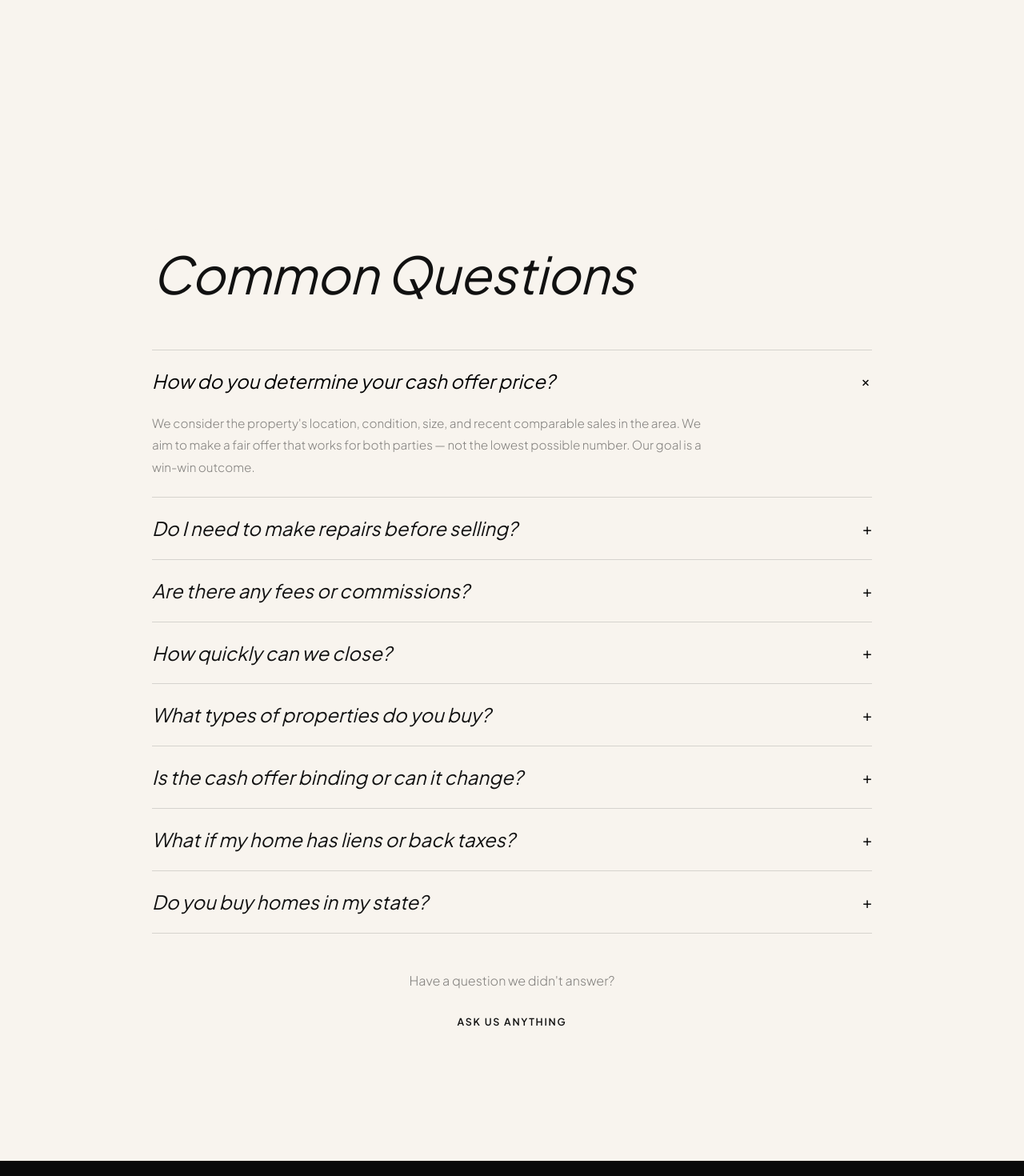
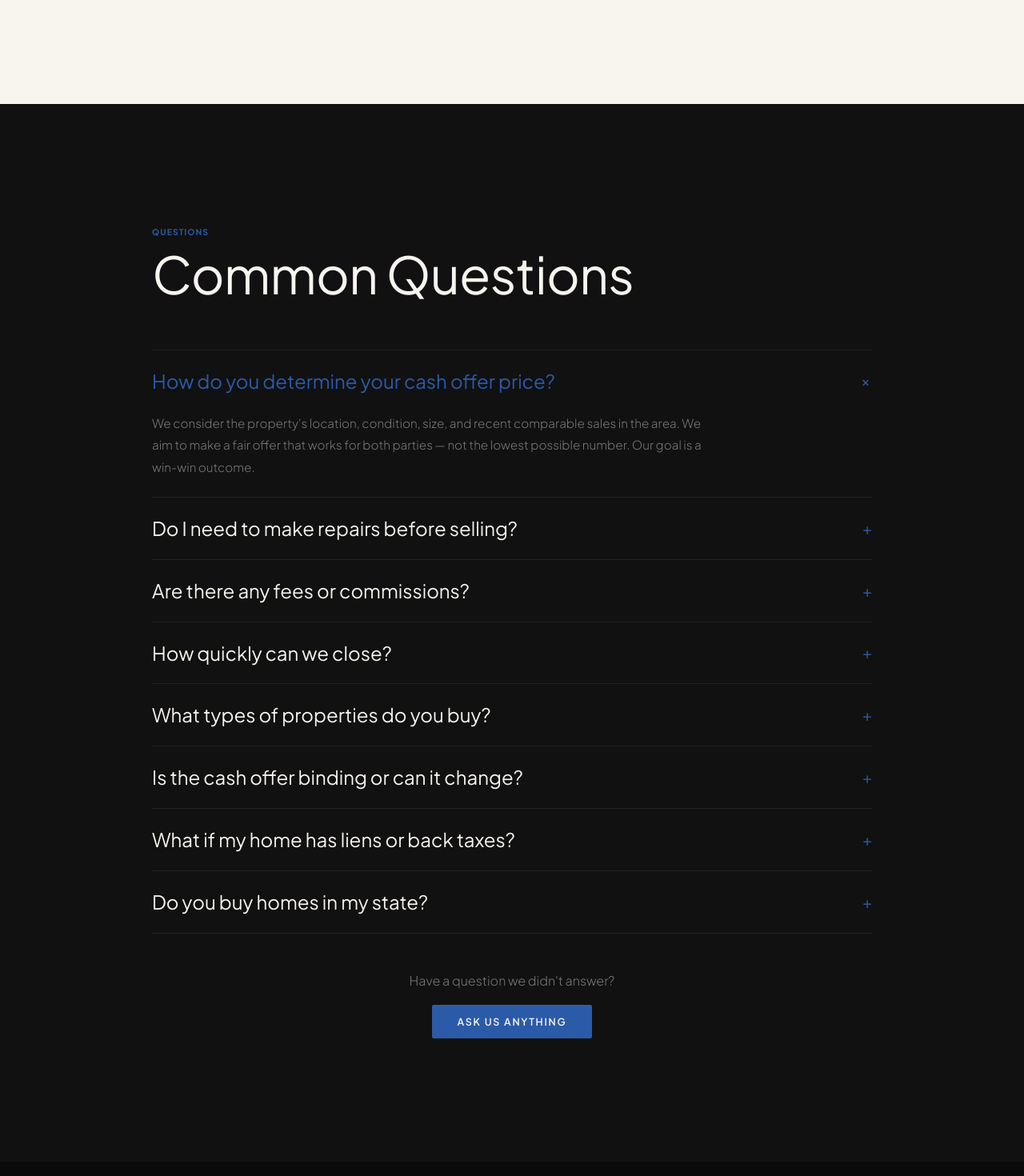
Before and after one commit to callum-png/magnolia-home-buyers, a Next.js app: page / in a window 1280 px wide. Shown: the part 3960-5430 px from the top of the page at 80% size. Built offline with nearby package versions, Linux system fonts and the light colour scheme.

Commit message:
feat: reskin FAQ to dark+blue palette

```diff
--- a/components/FAQ.tsx
+++ b/components/FAQ.tsx
@@ -49,8 +49,8 @@ function FAQItem({ faq, isOpen, onToggle, isLast }: {
   return (
     <div
       style={{
-        borderTop: '1px solid rgba(26,26,26,0.15)',
-        borderBottom: isLast ? '1px solid rgba(26,26,26,0.15)' : 'none',
+        borderTop: '1px solid rgba(248,244,238,0.07)',
+        borderBottom: isLast ? '1px solid rgba(248,244,238,0.07)' : 'none',
       }}
     >
       <button
@@ -73,10 +73,9 @@ function FAQItem({ faq, isOpen, onToggle, isLast }: {
         <span
           style={{
             fontFamily: 'var(--font-display)',
-            fontStyle: 'italic',
             fontWeight: 400,
             fontSize: 'clamp(1.1rem, 2vw, 1.5rem)',
-            color: isOpen ? 'var(--gold)' : hovered ? '#5A3A1A' : 'var(--text-dark)',
+            color: isOpen ? 'var(--blue)' : hovered ? 'rgba(43,91,168,0.08)' : 'var(--text-light)',
             transition: 'color 0.2s',
             lineHeight: 1.2,
           }}
@@ -85,7 +84,7 @@ function FAQItem({ faq, isOpen, onToggle, isLast }: {
         </span>
         <span
           style={{
-            color: 'var(--gold)',
+            color: 'var(--blue)',
             fontSize: '1.2rem',
             transform: isOpen ? 'rotate(45deg)' : 'rotate(0deg)',
             transition: 'transform 0.3s ease',
@@ -112,7 +111,7 @@ function FAQItem({ faq, isOpen, onToggle, isLast }: {
                 fontWeight: 300,
                 fontSize: '0.95rem',
                 lineHeight: 1.8,
-                color: 'var(--text-dark-muted)',
+                color: 'var(--text-muted)',
                 paddingBottom: 'clamp(16px, 2.5vw, 24px)',
                 maxWidth: 700,
               }}
@@ -133,21 +132,20 @@ export default function FAQ() {
     <section
       id="faq"
       style={{
-        background: 'var(--bg-cream)',
+        background: 'var(--bg-dark)',
         padding: 'var(--section-gap) clamp(24px, 6vw, 80px)',
       }}
     >
       <div style={{ maxWidth: 900, margin: '0 auto' }}>
         {/* Header */}
         <div style={{ marginBottom: 'clamp(40px, 6vw, 64px)' }}>
-          <span className="eyebrow" style={{ color: 'var(--gold)' }}>Questions</span>
+          <span className="eyebrow" style={{ color: 'var(--blue)' }}>Questions</span>
           <h2
             style={{
               fontFamily: 'var(--font-display)',
-              fontStyle: 'italic',
               fontWeight: 400,
               fontSize: 'clamp(2.5rem, 5vw, 5rem)',
-              color: 'var(--text-dark)',
+              color: 'var(--text-light)',
               lineHeight: 0.95,
               letterSpacing: '-0.01em',
             }}
@@ -174,7 +172,7 @@ export default function FAQ() {
               fontFamily: 'var(--font-body)',
               fontWeight: 300,
               fontSize: '1rem',
-              color: 'var(--text-dark-muted)',
+              color: 'var(--text-muted)',
               marginBottom: 20,
             }}
           >
@@ -189,14 +187,14 @@ export default function FAQ() {
               fontSize: '0.78rem',
               letterSpacing: '0.14em',
               textTransform: 'uppercase',
-              color: 'var(--bg-dark)',
-              background: 'var(--gold)',
+              color: 'var(--text-light)',
+              background: 'var(--blue)',
               padding: '13px 32px',
               borderRadius: 2,
               transition: 'background 0.2s',
             }}
-            onMouseEnter={(e) => (e.currentTarget.style.background = 'var(--gold-light)')}
-            onMouseLeave={(e) => (e.currentTarget.style.background = 'var(--gold)')}
+            onMouseEnter={(e) => (e.currentTarget.style.background = 'var(--blue-light)')}
+            onMouseLeave={(e) => (e.currentTarget.style.background = 'var(--blue)')}
           >
             Ask Us Anything
           </a>
```
